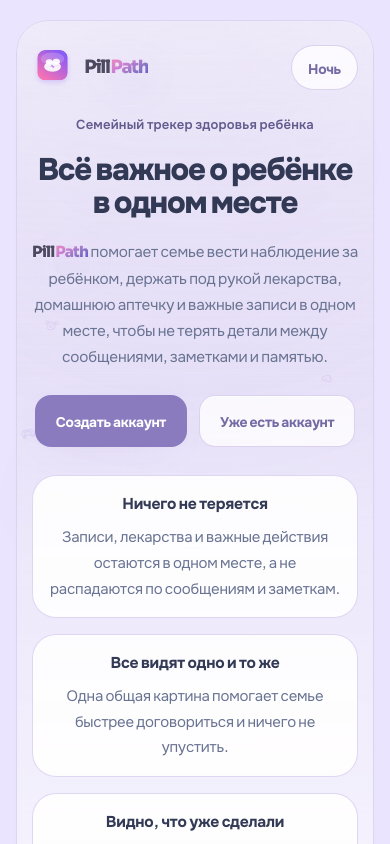
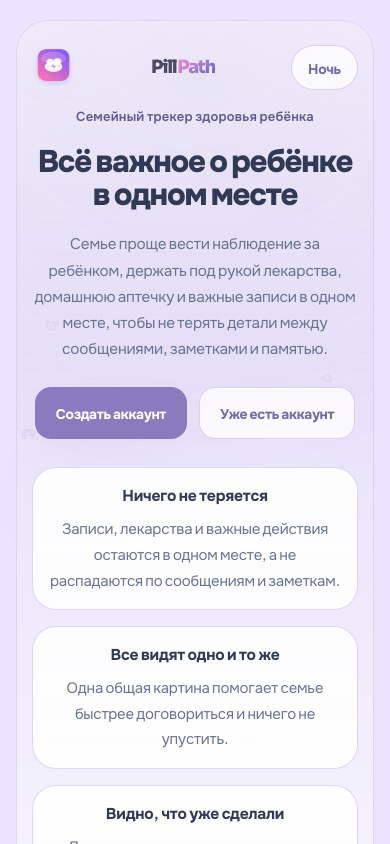
Before and after one commit to OverPotter/parent-med, a React (Vite) app in the folder frontend/: page / in a window 390 px wide. Shown: the top 844 px of the page. Built offline with nearby package versions, Linux system fonts and the light colour scheme; no server answers.

Commit message:
Refine PillPath landing hero branding

```diff
--- a/frontend/src/client/pages/LandingPage.tsx
+++ b/frontend/src/client/pages/LandingPage.tsx
@@ -105,8 +105,10 @@ export function LandingPage() {
           <section className="landing-hero-reset">
             <div className="landing-hero-reset-inner">
               <div className="landing-hero-reset-topline">
+                <Link to="/" className="landing-hero-reset-brandicon" aria-label={landingBrandName}>
+                  <img src="/pwa-icon.png" alt="" className="landing-hero-reset-logo" />
+                </Link>
                 <Link to="/" className="landing-hero-reset-brandmark" aria-label={landingBrandName}>
-                  <img src="/pwa-icon.png" alt="" className="landing-hero-reset-logo" />
                   <BrandWordmark className="landing-hero-reset-brand" ariaLabel={landingBrandName} />
                 </Link>
                 <button
@@ -118,13 +120,12 @@ export function LandingPage() {
                   {theme === "light" ? "Ночь" : "День"}
                 </button>
               </div>
-              <p className="landing-section-label mt-6 justify-center">
+              <p className="landing-section-label mt-4 justify-center sm:mt-5">
                 Семейный трекер здоровья ребёнка
               </p>
               <h1 className="landing-hero-reset-title">Всё важное о ребёнке в одном месте</h1>
               <p className="landing-hero-reset-lead">
-                <BrandWordmark className="brand-wordmark-inline" ariaLabel={landingBrandName} />{" "}
-                помогает семье вести наблюдение за ребёнком, держать под рукой лекарства, домашнюю
+                Семье проще вести наблюдение за ребёнком, держать под рукой лекарства, домашнюю
                 аптечку и важные записи в одном месте, чтобы не терять детали между сообщениями,
                 заметками и памятью.
               </p>
--- a/frontend/src/index.css
+++ b/frontend/src/index.css
@@ -1870,32 +1870,41 @@ p {
   }
 
   .landing-hero-reset-topline {
-    display: flex;
+    display: grid;
+    grid-template-columns: auto 1fr auto;
     align-items: center;
-    justify-content: space-between;
     gap: 1rem;
   }
 
+  .landing-hero-reset-brandicon,
   .landing-hero-reset-brandmark {
     display: inline-flex;
     align-items: center;
-    gap: 0.92rem;
     min-width: 0;
     text-decoration: none;
   }
 
+  .landing-hero-reset-brandicon {
+    justify-self: start;
+  }
+
+  .landing-hero-reset-brandmark {
+    justify-self: center;
+  }
+
   .landing-hero-reset-logo {
-    width: 2.9rem;
-    height: 2.9rem;
+    width: 3.1rem;
+    height: 3.1rem;
     flex: 0 0 auto;
-    border-radius: 1.15rem;
-    box-shadow: 0 14px 24px -18px rgb(var(--color-shadow) / 0.24);
+    border-radius: 1.2rem;
+    box-shadow: 0 16px 26px -18px rgb(var(--color-shadow) / 0.26);
   }
 
   .landing-hero-reset-brand {
     margin: 0;
     font-size: 1.28rem;
     letter-spacing: -0.055em;
+    text-align: center;
   }
 
   .landing-hero-reset-title {
@@ -2482,28 +2491,27 @@ p {
 
   @media (max-width: 640px) {
     .landing-hero-reset-topline {
-      flex-direction: row;
+      grid-template-columns: auto 1fr auto;
       align-items: center;
-      justify-content: space-between;
       gap: 0.85rem;
     }
 
     .landing-hero-reset-brandmark {
-      flex: 1 1 auto;
       min-width: 0;
-      gap: 0.72rem;
+      justify-self: center;
     }
 
     .landing-hero-reset-logo {
-      width: 2.55rem;
-      height: 2.55rem;
-      border-radius: 1rem;
+      width: 2.7rem;
+      height: 2.7rem;
+      border-radius: 1.05rem;
     }
 
     .landing-hero-reset-brand {
       font-size: 1.14rem;
       letter-spacing: -0.072em;
     }
+
 
     .landing-theme-toggle {
       flex: 0 0 auto;
```
